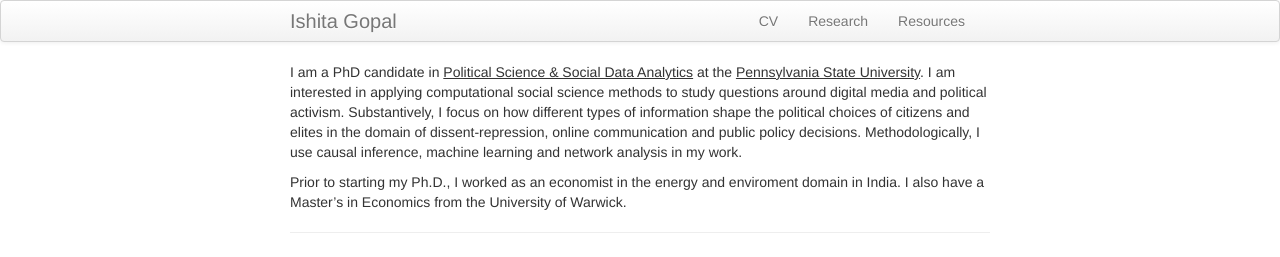
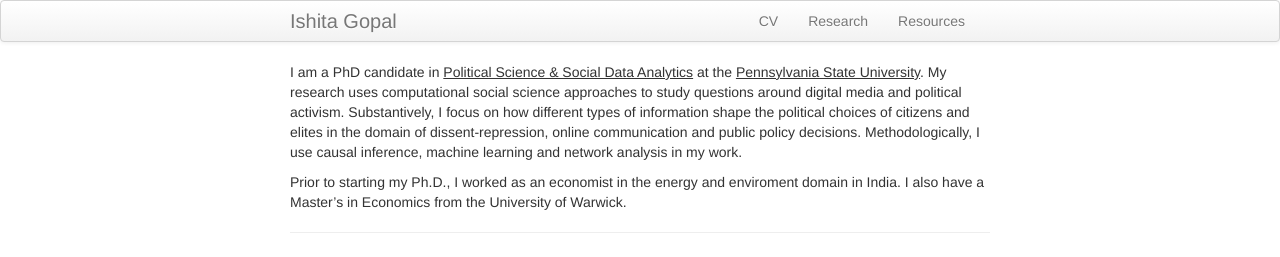
Before and after one commit to IshitaGopal/IshitaGopal.github.io, a Jekyll site: the page built from index.md, in a window 1280 px wide. Shown: the top 257 px of the page. Built offline with Jekyll 4.4.1, drawn with Linux system fonts in a browser that asks for light colours.

Commit message:
Update index.md

```diff
--- a/index.md
+++ b/index.md
@@ -5,7 +5,7 @@ description: Ishita Gopal is a PhD candidate at PSU.
 #keywords: CSS
 ---
 
-I am a PhD candidate in <u>Political Science & Social Data Analytics</u> at the <u>Pennsylvania State University</u>. I am interested in applying computational social science methods to study questions around digital media and political activism. Substantively, I focus on how different types of information shape the political choices of citizens and elites in the domain of dissent-repression, online communication and public policy decisions. Methodologically, I use causal inference, machine learning and network analysis in my work.
+I am a PhD candidate in <u>Political Science & Social Data Analytics</u> at the <u>Pennsylvania State University</u>. My research uses computational social science approaches to study questions around digital media and political activism. Substantively, I focus on how different types of information shape the political choices of citizens and elites in the domain of dissent-repression, online communication and public policy decisions. Methodologically, I use causal inference, machine learning and network analysis in my work.
 
 Prior to starting my Ph.D., I worked as an economist in the energy and enviroment domain in India. I also have a Master's in Economics from the University of Warwick.
 
```
